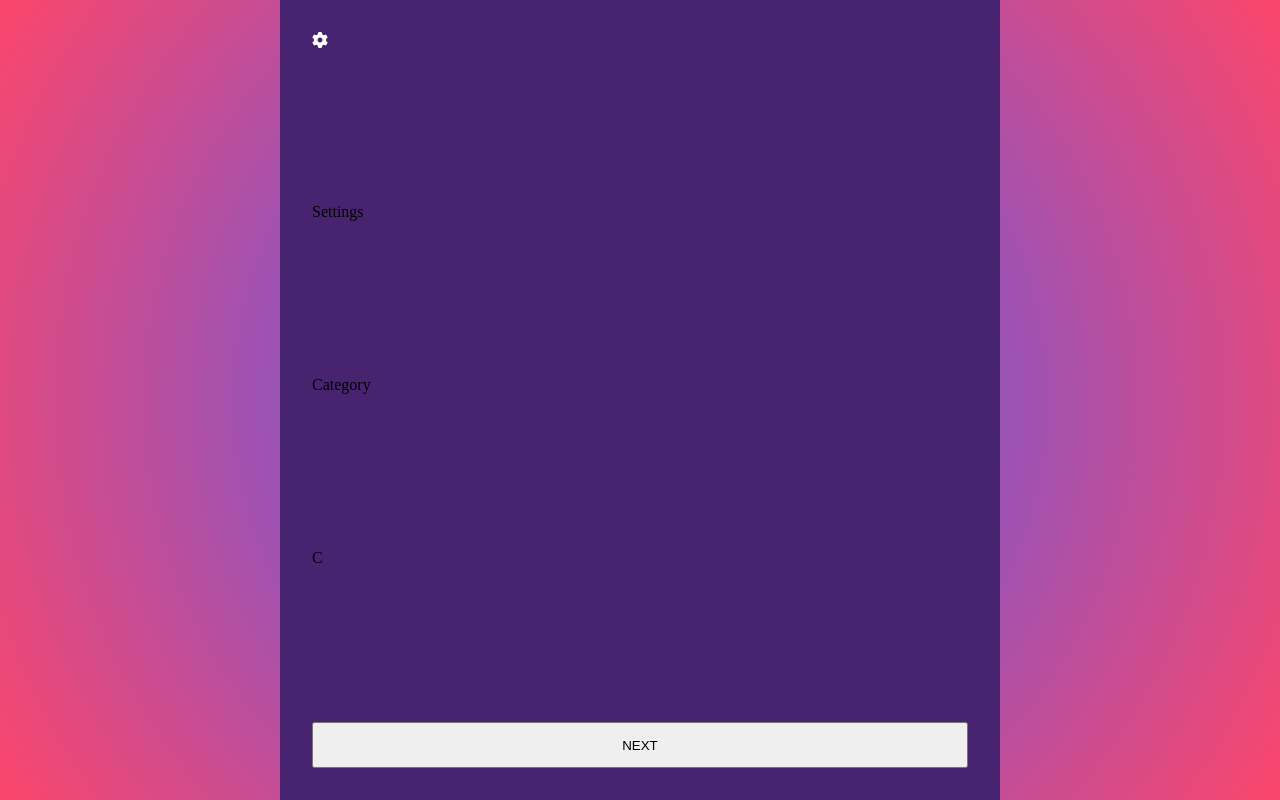
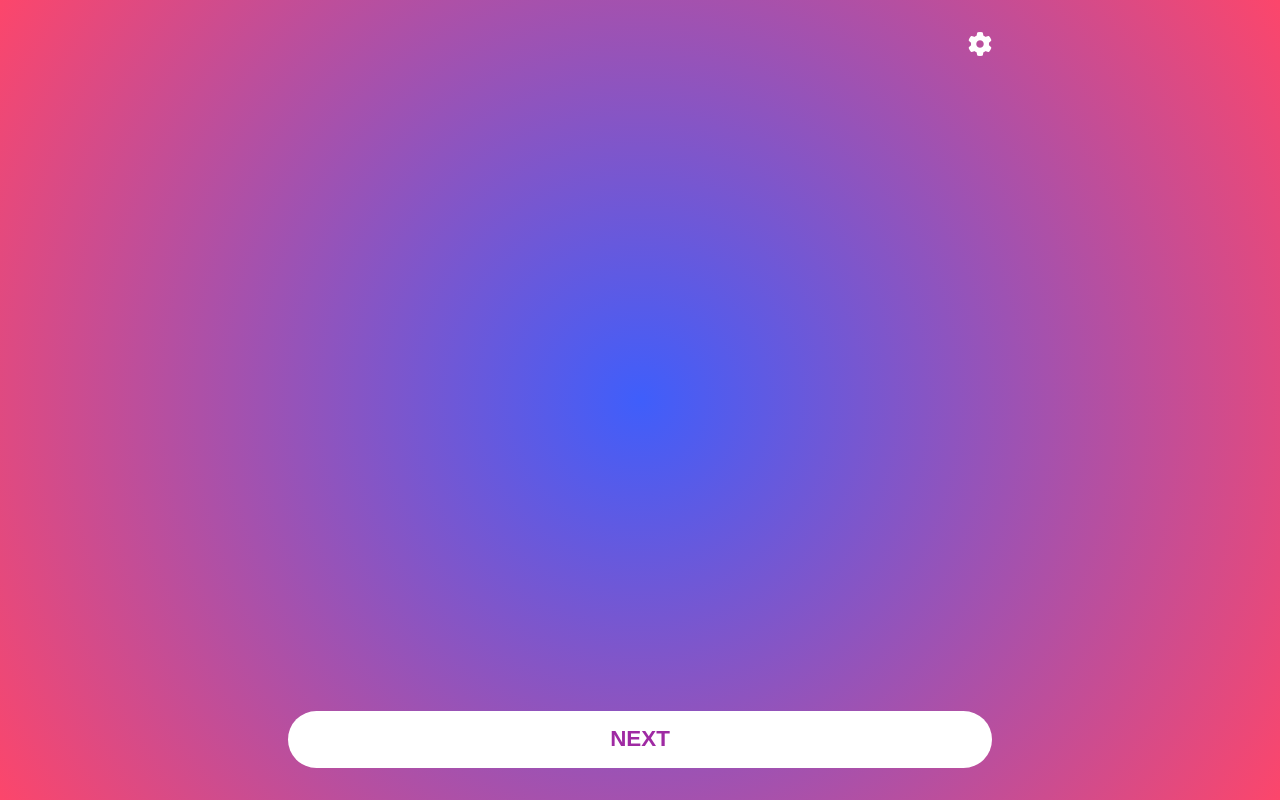
Before and after one commit to MikaHalla/meno_mesto, a React (Vite) app: page / in a window 1280 px wide. Built offline with nearby package versions, Linux system fonts and the light colour scheme.

Commit message:
basics done, placing svgs

```diff
--- a/src/App.jsx
+++ b/src/App.jsx
@@ -1,19 +1,18 @@
 import Button from './components/Button';
 import Category from './components/Category';
+import FaIcon from './components/FaIcon';
 import Letter from './components/Letter';
 import Settings from './components/Settings';
 
 const App = () => {
   return (
-    <>
     <div className="container">
-        <i className="fa-icon fa-solid fa-gear"></i>
       <Settings />
+      <FaIcon />
       <Category />
       <Letter />
       <Button />
     </div>
-    </>
   );
 };
 export default App;
--- a/src/components/Button.jsx
+++ b/src/components/Button.jsx
@@ -1,4 +1,12 @@
+import { useContext } from 'react';
+import AppContext from '../context/AppContext';
+
 const Button = () => {
-  return <button className="button-next-turn">NEXT</button>;
+  const { nextTurn } = useContext(AppContext);
+  return (
+    <button className="button-next-turn" onClick={() => nextTurn()}>
+      NEXT
+    </button>
+  );
 };
 export default Button;
--- a/src/components/Category.jsx
+++ b/src/components/Category.jsx
@@ -1,4 +1,56 @@
+import { useContext } from 'react';
+import AppContext from '../context/AppContext';
+
 const Category = () => {
-  return <div>Category</div>;
+  const { category } = useContext(AppContext);
+  return (
+    <div className={`category ${category}`}>
+      <svg
+        version="1.1"
+        id="Layer_1"
+        x="0px"
+        y="0px"
+        viewBox="0 0 100 100"
+      >
+        {category === 'meno' && (
+          <g>
+            <path
+              d="M45.77,30.63c-0.31,0-0.47,0.16-0.62,0.3c-0.23,0.21-0.43,0.43-0.66,0.64c-0.71,0.66-1.53,0.5-1.96-0.38
+              c-0.23-0.48-0.35-1-0.39-1.52c-0.21-2.25-0.83-4.44-1.14-6.67c-0.2-1.42-0.28-2.84-0.18-4.27c0.09-1.29,0.7-2.35,1.62-3.21
+              c1.53-1.42,2.52-3.23,3.72-4.9c0.53-0.73,0.3-1.54,0.2-2.33c-0.14-1.04-0.21-2.08,0.02-3.13c0.3-1.31,1.05-2.27,2.22-2.88
+              c1.52-0.79,3.15-1.24,4.86-1.3c0.88-0.03,1.76,0.1,2.42,0.79c0.1,0.1,0.22,0.14,0.35,0.17c2.6,0.6,4.1,2.36,5.01,4.74
+              c0.63,1.64,1.09,3.33,1.45,5.03c0.78,3.63,4.75,4.96,7.35,4.12c0.35-0.11,0.71-0.2,1.09-0.25c-1.16,1.58-2.64,2.59-4.72,2.69
+              c0.23,0.28,0.47,0.31,0.7,0.33c0.49,0.05,0.96-0.04,1.42-0.19c1.79-0.61,3.26-1.61,4.11-3.37c0.21-0.43,0.46-0.84,0.7-1.26
+              c0.04-0.07,0.08-0.17,0.19-0.15c0.09,0.02,0.09,0.1,0.11,0.17c0.17,0.77,0.38,1.53,0.43,2.32c0.06,0.79-0.02,1.55-0.71,2.22
+              c1.1-0.25,2.01-0.58,2.62-1.56c0.06,0.28,0.01,0.44-0.03,0.6c-0.8,3.69-3.17,5.77-6.76,6.61c-1.31,0.31-2.64,0.47-3.97,0.57
+              c-0.36,0.03-0.39,0.15-0.3,0.46c0.47,1.68,0.83,3.4,1.09,5.12c0.15,0.99-0.02,1.94-0.53,2.82c-1.46,2.51-3.4,4.57-5.68,6.34
+              c-1.15,0.89-2.28,1.82-3.3,2.86c-0.08,0.08-0.17,0.16-0.24,0.25c-0.67,0.77-0.68,1.35-0.04,2.14c0.06,0.08,0.13,0.16,0.2,0.23
+            c1.39,1.13,2.38,2.64,3.62,3.9c0.07,0.07,0.14,0.15,0.2,0.23c0.79,0.99,0.84,1.91-0.12,2.7c-1.39,1.14-1.96,2.59-2.11,4.29
+            c-0.16,1.8-1.2,2.94-2.78,3.67c-1.37,0.63-2.84,0.95-4.3,1.3c-0.81,0.19-0.81,0.18-0.89,1c-0.03,0.36-0.05,0.73-0.1,1.09
+            c-0.23,1.62,0.44,2.89,1.53,4.01c0.5,0.51,1.02,1.01,1.48,1.55c1.77,2.06,2.7,4.51,3.28,7.11c0.26,1.15,0.33,2.33,0.37,3.51
+            c0.11,3.6,0,7.2,0.08,10.8c0.04,1.66,0.2,3.31,0.38,4.96c0.08,0.73,0.09,1.45-0.05,2.18c-0.21,1.11-0.97,1.73-2.11,1.78
+            c-0.94,0.04-1.89,0.18-2.83,0.01c-1.21-0.21-1.77-0.85-1.81-2.09c-0.03-0.71,0.01-1.43,0-2.14c-0.01-3.27-0.57-6.47-1.36-9.62
+            c-0.73-2.93-1.54-5.83-2.29-8.75c-0.72-2.81-1.24-5.66-1.55-8.54c-0.16-1.49-0.54-2.95-0.72-4.44c-0.05-0.45-0.33-0.72-0.75-0.87
+            c-0.53-0.18-1.07-0.28-1.61-0.39c-0.76-0.15-1.34-0.49-1.66-1.25c-0.28-0.68-0.84-0.89-1.68-0.72c-0.56,0.12-1.1,0.29-1.65,0.43
+		c-1.65,0.43-2.78-0.08-3.52-1.61c-0.34-0.71-0.62-1.45-0.95-2.16c-0.38-0.82-0.98-1.43-1.79-1.85c-0.59-0.31-1.21-0.58-1.76-0.97
+		c-1-0.72-1.19-1.49-0.59-2.57c0.19-0.34,0.42-0.66,0.65-0.98c0.67-0.93,0.89-1.95,0.57-3.06c-0.21-0.74-0.46-1.47-0.66-2.22
+		c-0.52-1.91-0.03-3.08,1.68-4.07c1.11-0.64,2.32-1,3.52-1.41c3.04-1.03,5.85-2.48,8.28-4.59c1.32-1.15,2.38-2.52,3.19-4.07
+		C45.67,30.87,45.71,30.77,45.77,30.63z M58.96,24.99c-0.19,0.02-0.42,0.06-0.65,0.05c-0.22-0.02-0.35,0.06-0.46,0.24
+		c-0.9,1.45-1.85,2.86-2.65,4.38c-0.57,1.09-1.1,2.19-1.3,3.42c-0.21,1.32-0.21,2.64-0.09,3.96c0.08,0.93,0.25,1.85,0.71,2.69
+		c0.18,0.33,0.35,0.39,0.68,0.17c0.84-0.56,1.58-1.24,2.23-2.01c1.63-1.91,2.94-4.06,4.55-5.98c0.69-0.83,0.8-1.82,0.45-2.85
+		c-0.31-0.9-0.75-1.74-1.1-2.62C60.91,25.36,60.03,25.06,58.96,24.99z M46.79,15.8c-0.96,0.05-1.93,0.06-2.8,0.54
+		c-0.64,0.34-0.88,0.78-0.76,1.42c0.22,1.22,0.27,2.46,0.41,3.68c0.17,1.56,0.39,3.12,0.9,4.62c0.07,0.21,0.1,0.59,0.29,0.58
+		c0.29-0.02,0.36-0.38,0.42-0.64c0.13-0.5,0.11-1.01,0.17-1.52c0.06-0.53,0.19-0.99,0.67-1.31c0.61-0.41,0.68-0.63,0.51-1.36
+		c-0.27-1.13-0.01-1.59,1.07-1.94c0.9-0.29,1.21-0.86,0.93-1.78c-0.08-0.26-0.19-0.52-0.29-0.78c-0.11-0.28-0.25-0.56-0.29-0.87
+		c-0.07-0.57-0.12-0.61-0.71-0.65C47.14,15.8,46.96,15.8,46.79,15.8z M53.53,94.69c0.7-2.54,0.95-5.16,0.48-7.84
+		c-0.46-2.65-1.38-5.1-2.59-7.57C50.54,81.49,52.08,92.24,53.53,94.69z M46.88,12.46c-0.2,0.3-0.23,0.52-0.29,0.73
+		c-0.1,0.39-0.18,0.8-0.37,1.16c-0.29,0.56-0.29,0.56,0.33,0.66c0.14,0.02,0.29,0.03,0.43,0.02c0.16-0.01,0.3-0.1,0.3-0.26
+		C47.3,14,47.14,13.27,46.88,12.46z"
+            />
+          </g>
+        )}
+      </svg>
+    </div>
+  );
 };
 export default Category;
--- /dev/null
+++ b/src/components/FaIcon.jsx
@@ -0,0 +1,8 @@
+const FaIcon = () => {
+  return (
+    <div className="fa-icon">
+      <i className="fa-solid fa-gear"></i>
+    </div>
+  );
+};
+export default FaIcon;
--- a/src/components/Letter.jsx
+++ b/src/components/Letter.jsx
@@ -3,6 +3,6 @@ import AppContext from '../context/AppContext';
 
 const Letter = () => {
   const { letter } = useContext(AppContext);
-  return <div>{letter}</div>;
+  return <div className="letter">{letter}</div>;
 };
 export default Letter;
--- a/src/components/Settings.jsx
+++ b/src/components/Settings.jsx
@@ -1,4 +1,4 @@
 const Settings = () => {
-  return <div>Settings</div>;
+  return <div className="settings-panel">Settings</div>;
 };
 export default Settings;
--- a/src/context/AppContext.jsx
+++ b/src/context/AppContext.jsx
@@ -3,10 +3,20 @@ import { createContext, useState } from 'react';
 const AppContext = createContext();
 
 export const AppProvider = ({ children }) => {
-  const [letter, setLetter] = useState('C');
+  const letters = 'ABCDEFGHIJKLMNOPQRSTUVWXYZ';
+  const categories = ['meno', 'mesto', 'zviera', 'vec'];
+  const [letter, setLetter] = useState('');
+  const [category, setCategory] = useState('');
+
+  const randomNumber = (max) => Math.floor(Math.random() * max);
+
+  const nextTurn = () => {
+    setLetter(letters[randomNumber(letters.length)]);
+    setCategory(categories[randomNumber(categories.length)]);
+  };
 
   return (
-    <AppContext.Provider value={{ letter }}>
+    <AppContext.Provider value={{ letter, category, nextTurn }}>
       {children}
     </AppContext.Provider>
   );
--- a/src/css/main.css
+++ b/src/css/main.css
@@ -1,3 +1,4 @@
+@import url("https://fonts.googleapis.com/css2?family=Open+Sans:wght@400;700&display=swap");
 *,
 *::after,
 *::before {
@@ -9,25 +10,73 @@
 body {
   background: rgb(63, 94, 251);
   background: radial-gradient(circle, rgb(63, 94, 251) 0%, rgb(252, 70, 107) 100%);
+  font-family: "Open Sans", sans-serif;
+  color: white;
 }
 
 .container {
   height: 100vh;
   width: 100vw;
-  background-color: rgb(71, 35, 112);
-  max-width: 720px;
+  max-width: 768px;
   margin: 0 auto;
   display: flex;
   flex-direction: column;
   justify-content: space-between;
+  align-items: center;
   position: relative;
   padding: 2em;
 }
 
+.settings-panel {
+  display: none;
+}
+
 .fa-icon {
-  color: white;
+  display: flex;
+  width: 100%;
+  justify-content: flex-end;
+  font-size: 1.5em;
+  top: 0;
+  right: 0;
+}
+
+.category {
+  height: 100%;
+  width: 100%;
+  position: absolute;
+  z-index: -1;
+  transform: translateY(-2em);
+  display: flex;
+  justify-content: center;
+}
+.category svg {
+  fill: #d772db;
+}
+.category.meno {
+  background-color: rgb(159, 42, 163);
+}
+.category.mesto {
+  background-color: rgb(52, 116, 33);
+}
+.category.zviera {
+  background-color: rgb(185, 117, 27);
+}
+.category.vec {
+  background-color: rgb(40, 129, 180);
+}
+
+.letter {
+  font-size: 10em;
+  font-weight: 700;
 }
 
 .button-next-turn {
-  padding: 1em;
+  width: 100%;
+  padding: 0.7em;
+  color: rgb(159, 42, 163);
+  font-weight: 700;
+  background-color: white;
+  font-size: 1.4em;
+  border: 0;
+  border-radius: 5em;
 }/*# sourceMappingURL=main.css.map */
--- a/src/css/main.scss
+++ b/src/css/main.scss
@@ -1,3 +1,10 @@
+@import url('https://fonts.googleapis.com/css2?family=Open+Sans:wght@400;700&display=swap');
+
+$meno: rgb(159, 42, 163);
+$mesto: rgb(52, 116, 33);
+$zviera: rgb(185, 117, 27);
+$vec: rgb(40, 129, 180);
+
 *,
 *::after,
 *::before {
@@ -13,25 +20,77 @@ body {
     rgba(63, 94, 251, 1) 0%,
     rgba(252, 70, 107, 1) 100%
   );
+  font-family: 'Open Sans', sans-serif;
+  color: white;
 }
 
 .container {
   height: 100vh;
   width: 100vw;
-  background-color: rgb(71, 35, 112);
-  max-width: 720px;
+  max-width: 768px;
   margin: 0 auto;
   display: flex;
   flex-direction: column;
   justify-content: space-between;
+  align-items: center;
   position: relative;
   padding: 2em;
 }
 
+//todo
+.settings-panel {
+  display: none;
+}
+
 .fa-icon {
-  color: white;
+  display: flex;
+  width: 100%;
+  justify-content: flex-end;
+  font-size: 1.5em;
+  top: 0;
+  right: 0;
+}
+
+.category {
+  height: 100%;
+  width: 100%;
+  position: absolute;
+  z-index: -1;
+  transform: translateY(-2em);
+  display: flex;
+  justify-content: center;
+
+  svg {
+    fill: lighten($color: $meno, $amount: 25);
+  }
+
+  &.meno {
+    background-color: $meno;
+  }
+  &.mesto {
+    background-color: $mesto;
+  }
+  &.zviera {
+    background-color: $zviera;
+  }
+  &.vec {
+    background-color: $vec;
+  }
+}
+
+.letter {
+  font-size: 10em;
+  font-weight: 700;
 }
 
 .button-next-turn {
-  padding: 1em;
+  width: 100%;
+  padding: 0.7em;
+  color: $meno;
+  font-weight: 700;
+  background-color: white;
+  font-size: 1.4em;
+  border: 0;
+
+  border-radius: 5em;
 }
```
Also changed, not shown: src/img/girl.svg (added), 1 other file (tests, documents, lock files or other folders). Lines whose indentation alone changed are shown as unchanged.
